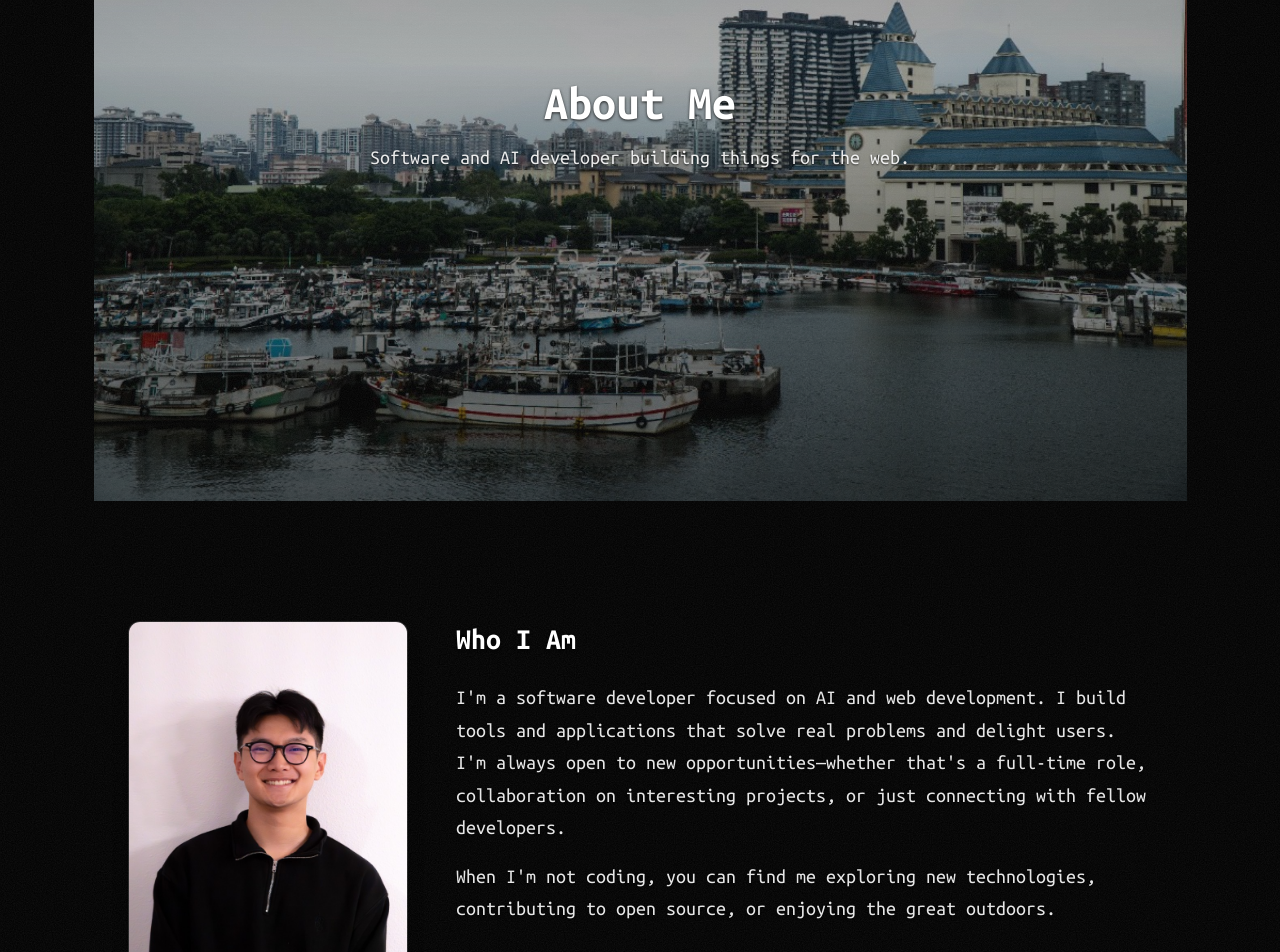
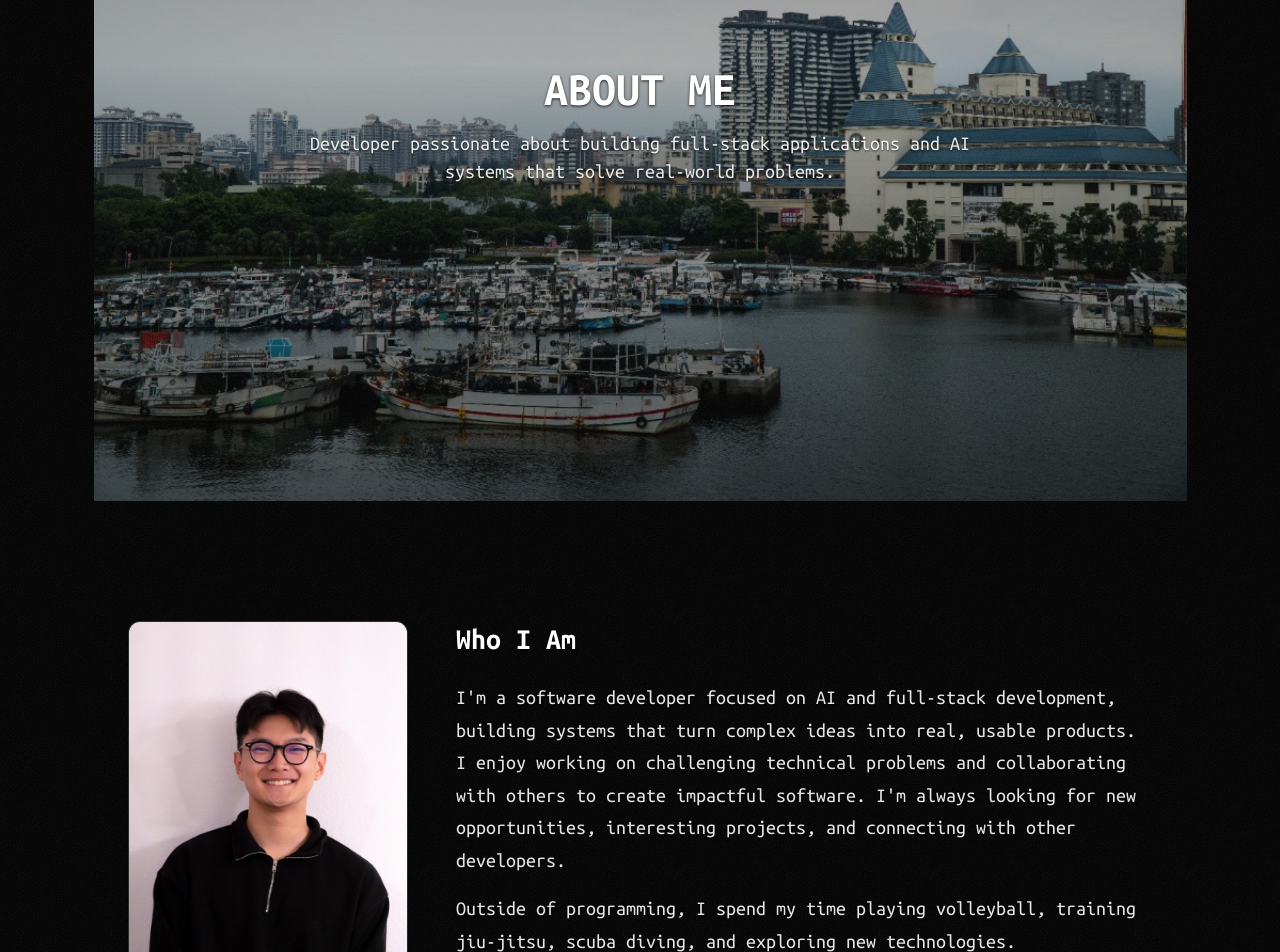
Before and after one commit to Cobby914/Personal_Website, a Next.js app: page /about in a window 1280 px wide. Shown: the part 340-1292 px from the top of the page. Built offline with nearby package versions, Linux system fonts and the light colour scheme.

Commit message:
Updated the text in Who I am.

```diff
--- a/components/about/AboutPageContent.jsx
+++ b/components/about/AboutPageContent.jsx
@@ -22,13 +22,13 @@ export default function AboutPageContent() {
               className="text-3xl font-bold text-white sm:text-4xl md:text-5xl"
               style={{ textShadow }}
             >
-              About Me
+              ABOUT ME
             </h1>
             <p
               className="mt-4 max-w-2xl mx-auto text-lg text-white/90 sm:text-xl"
               style={{ textShadow: textShadowSoft }}
             >
-              Software and AI developer building things for the web.
+              Developer passionate about building full-stack applications and AI systems that solve real-world problems.
             </p>
           </div>
         </AnimateOnScroll>
@@ -62,16 +62,15 @@ export default function AboutPageContent() {
                 style={{ textShadow: textShadowSoft }}
               >
                 <p>
-                  I&apos;m a software developer focused on AI and web development.
-                  I build tools and applications that solve real problems and
-                  delight users. I&apos;m always open to new opportunities—whether
-                  that&apos;s a full-time role, collaboration on interesting
-                  projects, or just connecting with fellow developers.
+                  I&apos;m a software developer focused on AI and full-stack development,
+                  building systems that turn complex ideas into real, usable products.
+                  I enjoy working on challenging technical problems and collaborating
+                  with others to create impactful software. I&apos;m always looking for new opportunities,
+                  interesting projects, and connecting with other developers.
                 </p>
                 <p>
-                  When I&apos;m not coding, you can find me exploring new
-                  technologies, contributing to open source, or enjoying the great
-                  outdoors.
+                  Outside of programming, I spend my time playing volleyball,
+                  training jiu-jitsu, scuba diving, and exploring new technologies.
                 </p>
               </div>
             </AnimateOnScroll>
```
